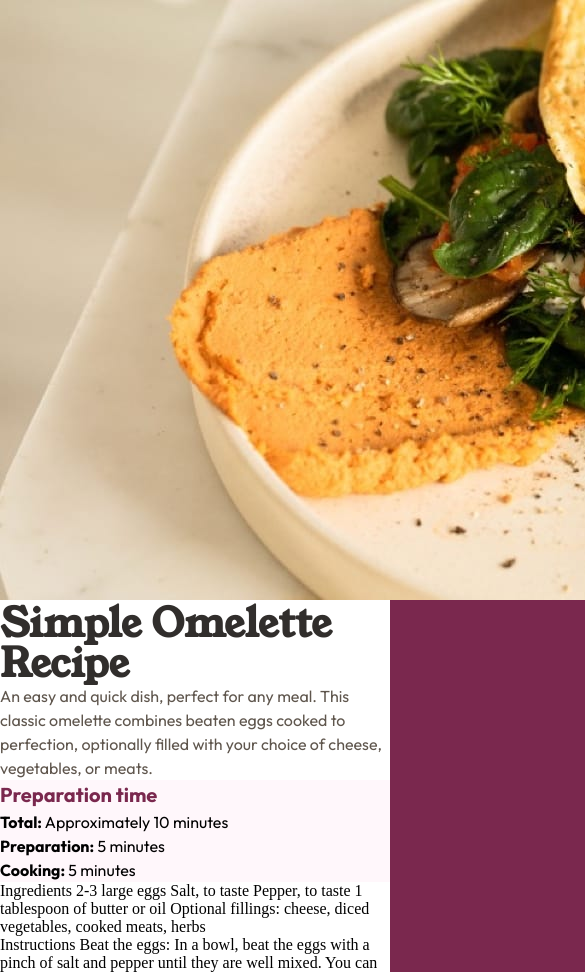
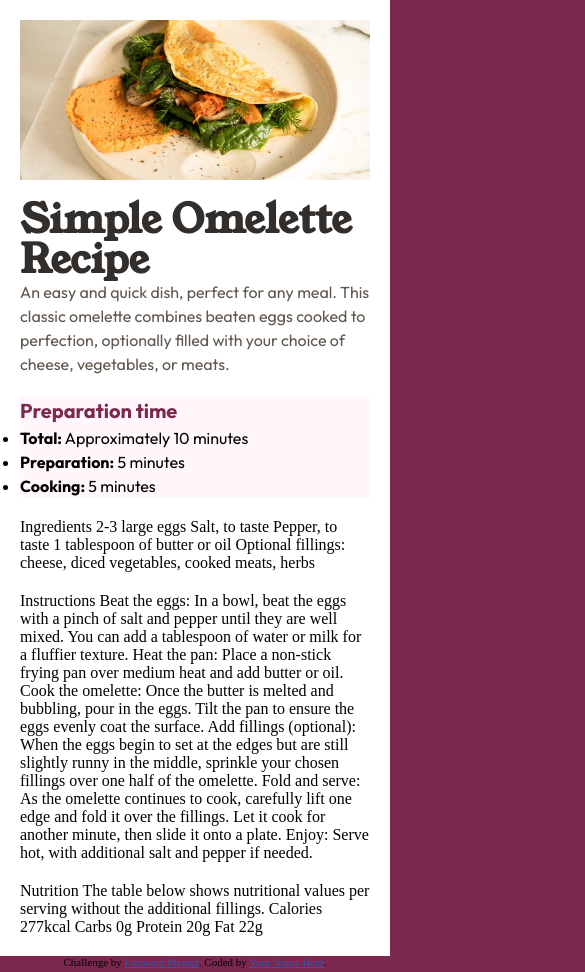
Before and after one commit to gabei/recipe-page__FEM, a website: page index.html in a window 390 px wide. Shown: the top 972 px of the page, 585 px wide, since content can reach past the window. Drawn offline with nearby package versions, Linux system fonts and the light colour scheme; files that its build step writes are made by us from their sources.

Commit message:
ass initial mobile styling

```diff
--- a/package.json
+++ b/package.json
@@ -4,7 +4,8 @@
   "description": "Recipe page exercise from FrontEndMentor.io",
   "main": "index.js",
   "scripts": {
-    "test": "echo \"Error: no test specified\" && exit 1"
+    "test": "echo \"Error: no test specified\" && exit 1",
+    "compsass": "sass style/index.scss style/style.css"
   },
   "repository": {
     "type": "git",
--- a/style/index.scss
+++ b/style/index.scss
@@ -9,6 +9,14 @@ body {
 
 .recipe {
     background-color: color.$white;
+    padding: size.$space-250;
+    display: flex;
+    flex-direction: column;
+    gap: size.$space-250;
+
+    > img {
+        width: 100%;
+    }
 }
 
 .introduction {
```
Also changed, not shown: index.html (+0 -3 lines), style/style.css (added), 1 other file.
